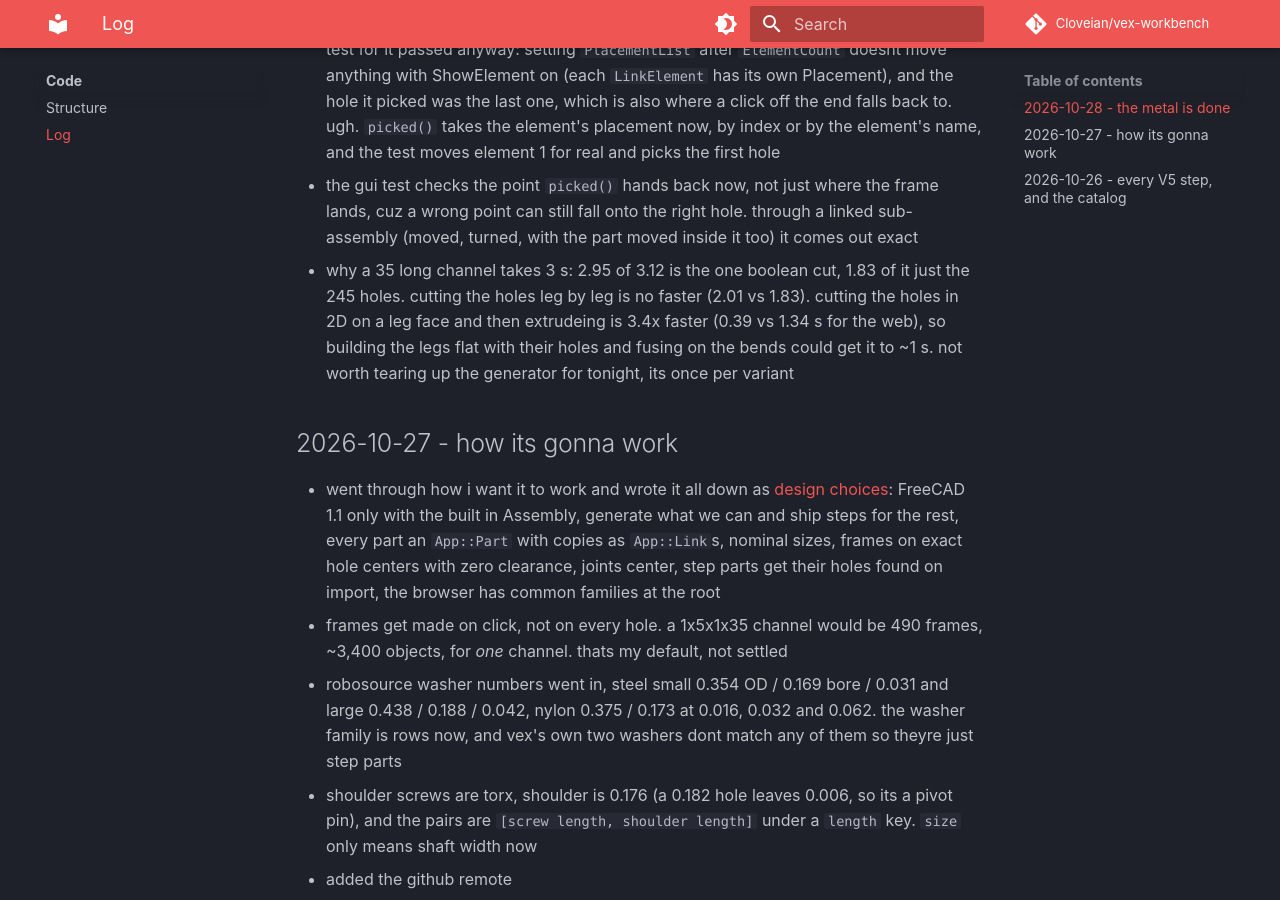
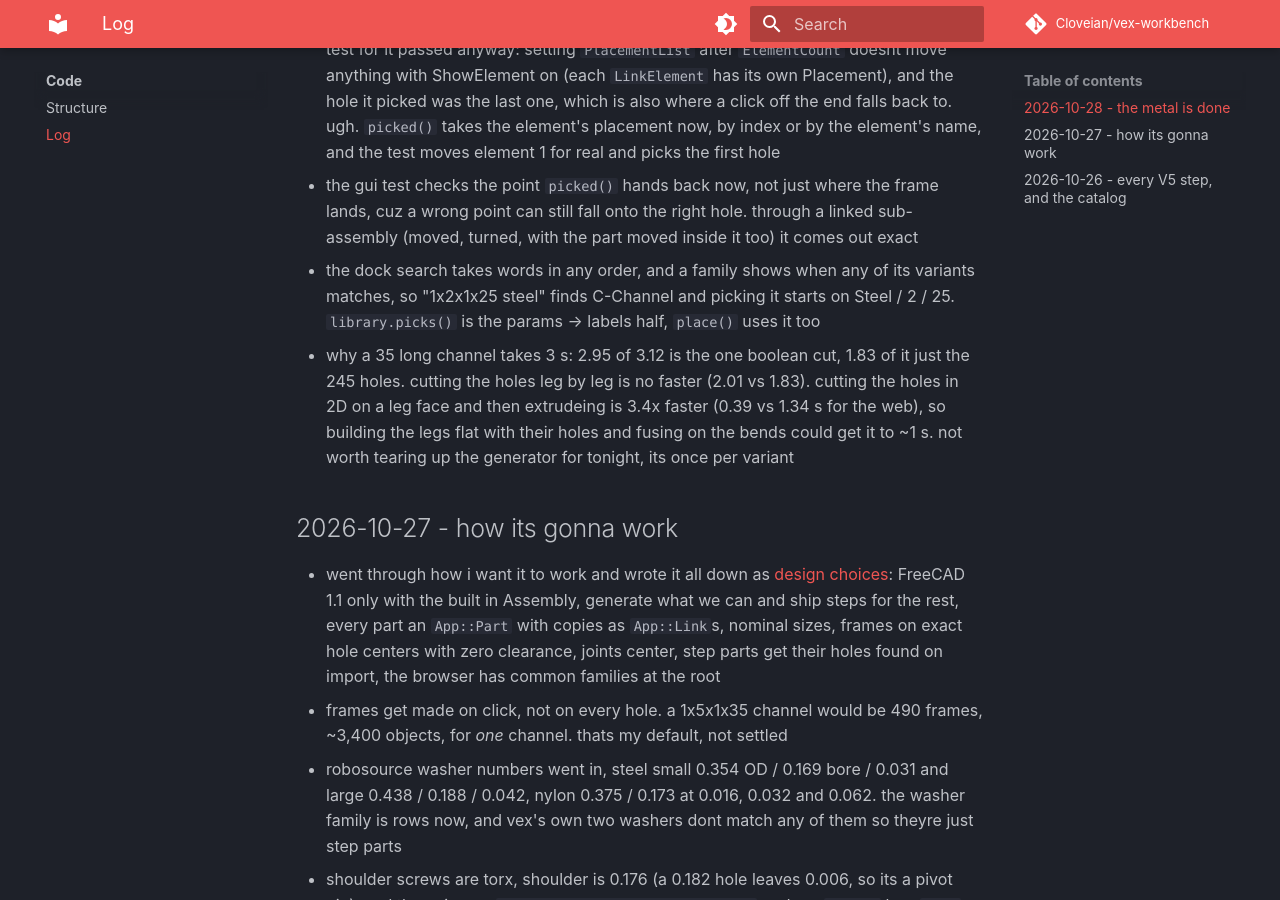
Before and after one commit to Cloveian/vex-workbench, an MkDocs documentation site: the page built from docs/code/log.md, in a window 1280 px wide and 900 px high, scrolled down 2702 px. Built offline with MkDocs 1.6.1 and Material for MkDocs 9.7.7, drawn with Linux system fonts in a browser that asks for light colours; comment, search, counter and statistics services are not loaded.

Commit message:
log, search

```diff
--- a/docs/code/log.md
+++ b/docs/code/log.md
@@ -41,6 +41,7 @@ later, the small stuff
 - parts list walks the tree now, a sub-assembly linked twice counts 3 times with its original, and a link array counts every element. link array elements look top level too, which double counted an array of sub-assemblies till a second look caught it
 - clicks on a link array element were getting turned into part coords with the array's placement, not the element's, so every element snapped like it was element 0. my first test for it passed anyway: setting `PlacementList` after `ElementCount` doesnt move anything with ShowElement on (each `LinkElement` has its own Placement), and the hole it picked was the last one, which is also where a click off the end falls back to. ugh. `picked()` takes the element's placement now, by index or by the element's name, and the test moves element 1 for real and picks the first hole
 - the gui test checks the point `picked()` hands back now, not just where the frame lands, cuz a wrong point can still fall onto the right hole. through a linked sub-assembly (moved, turned, with the part moved inside it too) it comes out exact
+- the dock search takes words in any order, and a family shows when any of its variants matches, so "1x2x1x25 steel" finds C-Channel and picking it starts on Steel / 2 / 25. `library.picks()` is the params -> labels half, `place()` uses it too
 - why a 35 long channel takes 3 s: 2.95 of 3.12 is the one boolean cut, 1.83 of it just the 245 holes. cutting the holes leg by leg is no faster (2.01 vs 1.83). cutting the holes in 2D on a leg face and then extrudeing is 3.4x faster (0.39 vs 1.34 s for the web), so building the legs flat with their holes and fusing on the bends could get it to ~1 s. not worth tearing up the generator for tonight, its once per variant
 
 ## 2026-10-27 - how its gonna work
```
